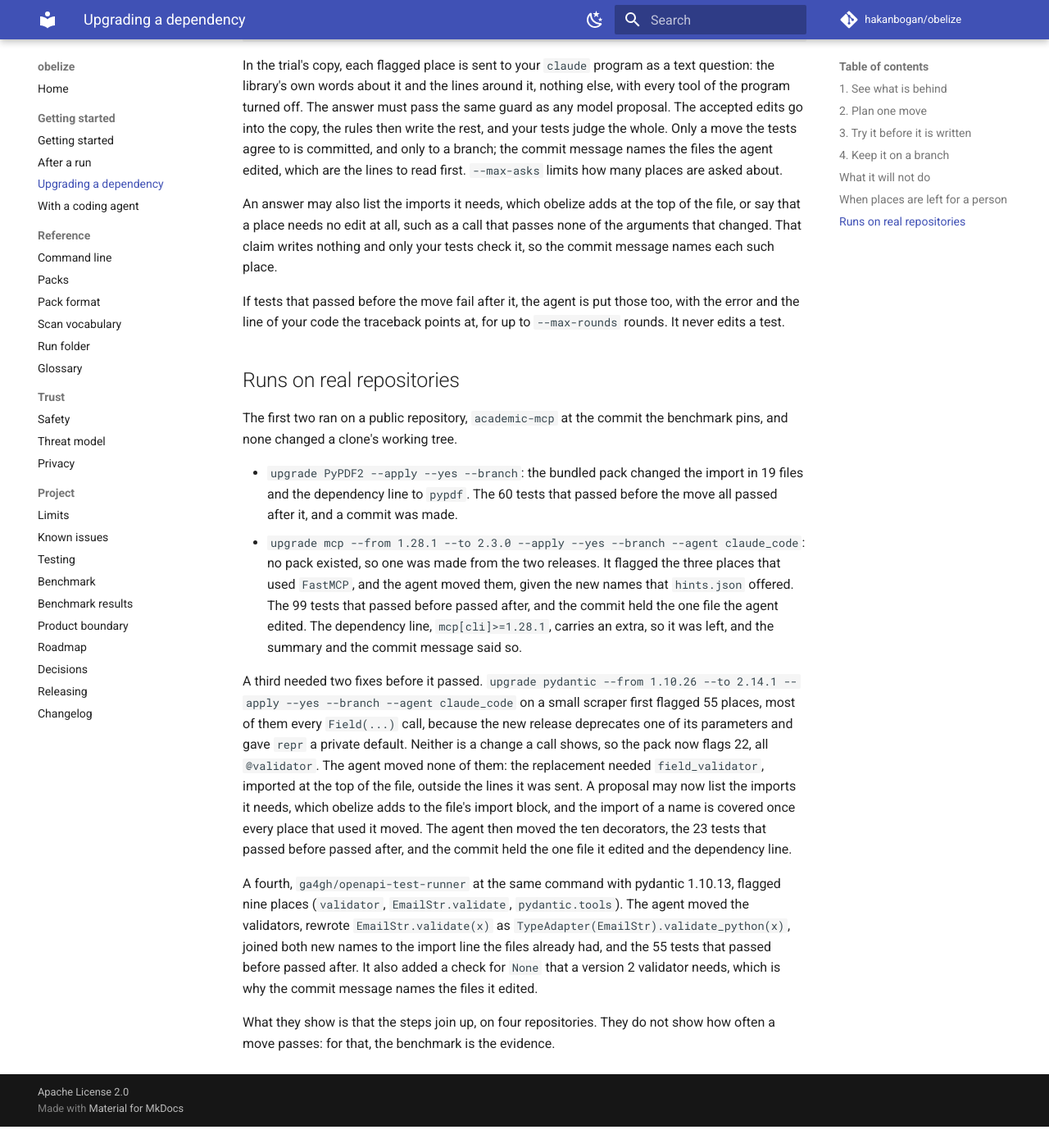
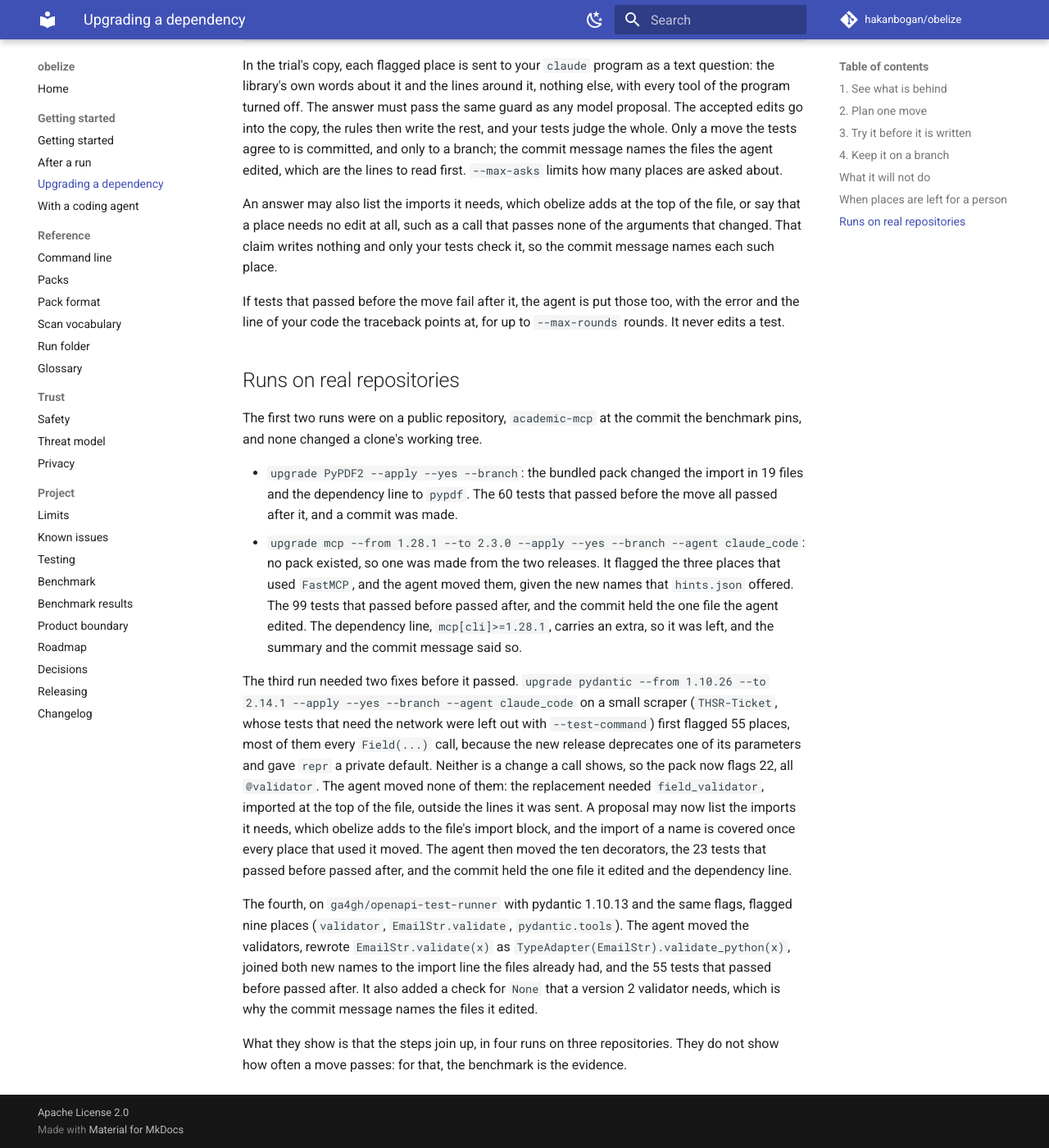
Before and after one commit to hakanbogan/obelize, an MkDocs documentation site: the page built from docs/UPGRADING.md, in a window 1280 px wide and 1400 px high, scrolled down 2609 px. Shown: the whole window at 82% size. Built offline with MkDocs 1.6.1 and Material for MkDocs 9.7.7, drawn with Linux system fonts in a browser that asks for light colours; comment, search, counter and statistics services are not loaded; before the commit the page ends 3983 px from its top, so only the background shows below that.

Commit message:
Describe what upgrade does where people read first
The package description, keywords, status and README now lead with the dependency upgrade (a pack
made from two releases, a trial in a copy of the repository, your own agent for the places that are
left) beside the three bundled migrations, and the guide counts its real runs as what they were:
four runs on three repositories.

Co-Authored-By: Claude Sonnet 5.5 <noreply@anthropic.com>

```diff
--- a/docs/UPGRADING.md
+++ b/docs/UPGRADING.md
@@ -119,8 +119,8 @@ a test.
 
 ## Runs on real repositories
 
-The first two ran on a public repository, `academic-mcp` at the commit the benchmark pins, and none
-changed a clone's working tree.
+The first two runs were on a public repository, `academic-mcp` at the commit the benchmark pins, and
+none changed a clone's working tree.
 
 - `upgrade PyPDF2 --apply --yes --branch`: the bundled pack changed the import in 19 files and the
   dependency line to `pypdf`. The 60 tests that passed before the move all passed after it, and a commit was made.
@@ -130,8 +130,9 @@ changed a clone's working tree.
   passed after, and the commit held the one file the agent edited. The dependency line, `mcp[cli]>=1.28.1`,
   carries an extra, so it was left, and the summary and the commit message said so.
 
-A third needed two fixes before it passed. `upgrade pydantic --from 1.10.26 --to 2.14.1 --apply
---yes --branch --agent claude_code` on a small scraper first flagged 55 places, most of them every
+The third run needed two fixes before it passed. `upgrade pydantic --from 1.10.26 --to 2.14.1 --apply
+--yes --branch --agent claude_code` on a small scraper (`THSR-Ticket`, whose tests that need the
+network were left out with `--test-command`) first flagged 55 places, most of them every
 `Field(...)` call, because the new release deprecates one of its parameters and gave `repr` a
 private default. Neither is a change a call shows, so the pack now flags 22, all `@validator`. The
 agent moved none of them: the replacement needed `field_validator`, imported at the top of the file,
@@ -140,12 +141,12 @@ the file's import block, and the import of a name is covered once every place th
 The agent then moved the ten decorators, the 23 tests that passed before passed after, and the commit
 held the one file it edited and the dependency line.
 
-A fourth, `ga4gh/openapi-test-runner` at the same command with pydantic 1.10.13, flagged nine places
+The fourth, on `ga4gh/openapi-test-runner` with pydantic 1.10.13 and the same flags, flagged nine places
 (`validator`, `EmailStr.validate`, `pydantic.tools`). The agent moved the validators, rewrote
 `EmailStr.validate(x)` as `TypeAdapter(EmailStr).validate_python(x)`, joined both new names to the
 import line the files already had, and the 55 tests that passed before passed after. It also added a
 check for `None` that a version 2 validator needs, which is why the commit message names the files it
 edited.
 
-What they show is that the steps join up, on four repositories. They do not show how often a move
+What they show is that the steps join up, in four runs on three repositories. They do not show how often a move
 passes: for that, the benchmark is the evidence.
```
Also changed, not shown: CHANGELOG.md (+2 -0 lines), README.md (+23 -2 lines), pyproject.toml (+5 -2 lines).
